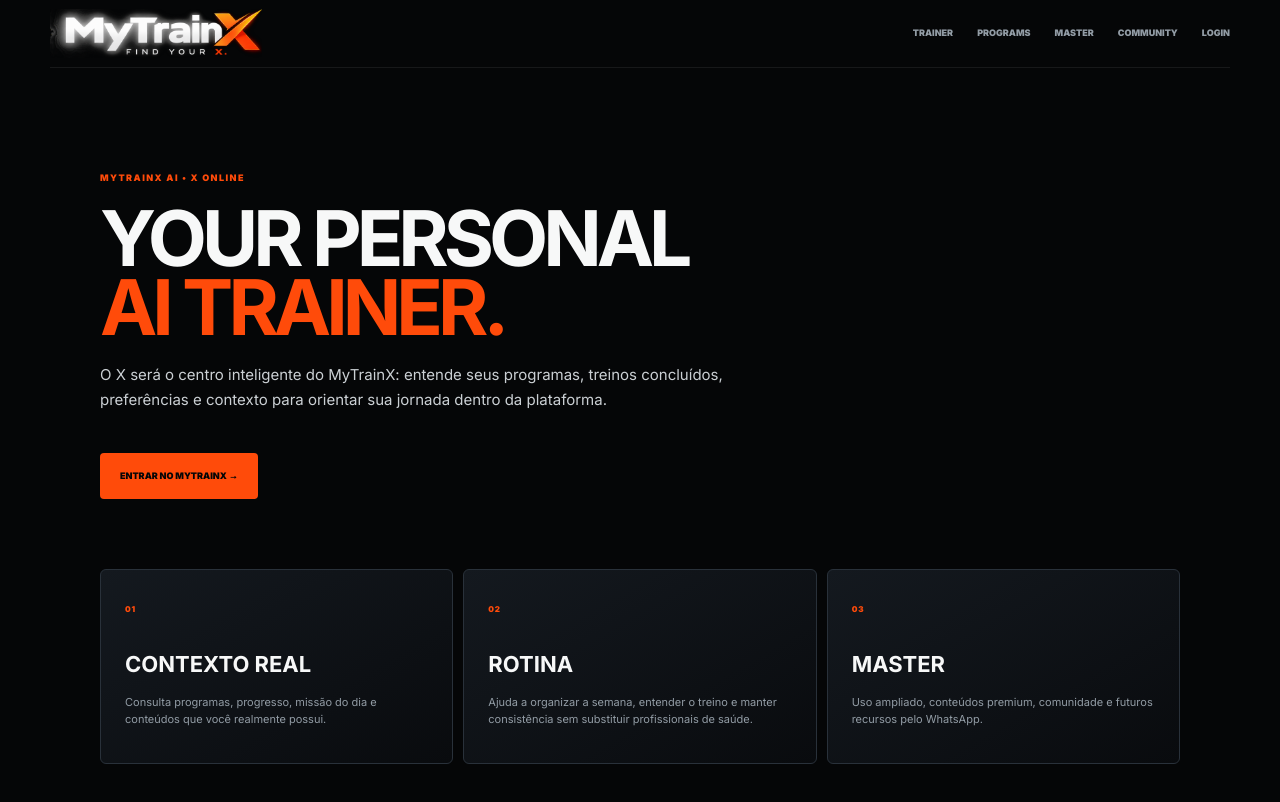
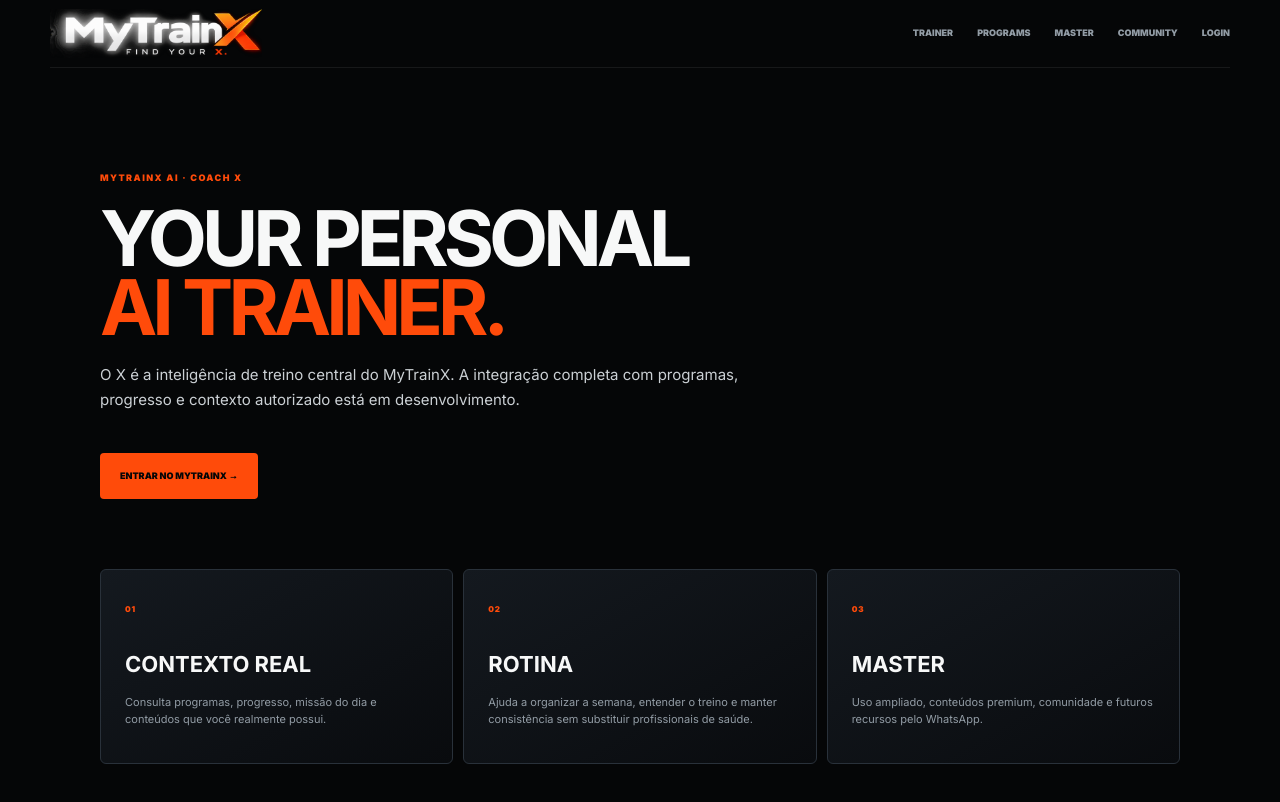
Before and after one commit to mgjexpert/mytrainx-platform, a Next.js app: page /trainer in a window 1280 px wide. Shown: the top 802 px of the page. Built offline with nearby package versions, Linux system fonts and the light colour scheme.

Commit message:
fix(copy): remove false Coach X online claim

```diff
--- a/app/trainer/page.tsx
+++ b/app/trainer/page.tsx
@@ -3,5 +3,5 @@
 import styles from "@/components/public-sections.module.css";
 
 export default function TrainerPage(){
-  return <main className={styles.page}><PublicHeader/><section className={styles.hero}><span className={styles.kicker}>MYTRAINX AI • X ONLINE</span><h1>YOUR PERSONAL<br/><em>AI TRAINER.</em></h1><p>O X será o centro inteligente do MyTrainX: entende seus programas, treinos concluídos, preferências e contexto para orientar sua jornada dentro da plataforma.</p><Link className={styles.cta} href="/login">ENTRAR NO MYTRAINX →</Link></section><section className={styles.grid}><article className={styles.card}><span>01</span><h2>CONTEXTO REAL</h2><p>Consulta programas, progresso, missão do dia e conteúdos que você realmente possui.</p></article><article className={styles.card}><span>02</span><h2>ROTINA</h2><p>Ajuda a organizar a semana, entender o treino e manter consistência sem substituir profissionais de saúde.</p></article><article className={styles.card}><span>03</span><h2>MASTER</h2><p>Uso ampliado, conteúdos premium, comunidade e futuros recursos pelo WhatsApp.</p></article></section></main>
+  return <main className={styles.page}><PublicHeader/><section className={styles.hero}><span className={styles.kicker}>MYTRAINX AI · COACH X</span><h1>YOUR PERSONAL<br/><em>AI TRAINER.</em></h1><p>O X é a inteligência de treino central do MyTrainX. A integração completa com programas, progresso e contexto autorizado está em desenvolvimento.</p><Link className={styles.cta} href="/login">ENTRAR NO MYTRAINX →</Link></section><section className={styles.grid}><article className={styles.card}><span>01</span><h2>CONTEXTO REAL</h2><p>Consulta programas, progresso, missão do dia e conteúdos que você realmente possui.</p></article><article className={styles.card}><span>02</span><h2>ROTINA</h2><p>Ajuda a organizar a semana, entender o treino e manter consistência sem substituir profissionais de saúde.</p></article><article className={styles.card}><span>03</span><h2>MASTER</h2><p>Uso ampliado, conteúdos premium, comunidade e futuros recursos pelo WhatsApp.</p></article></section></main>
 }
```
